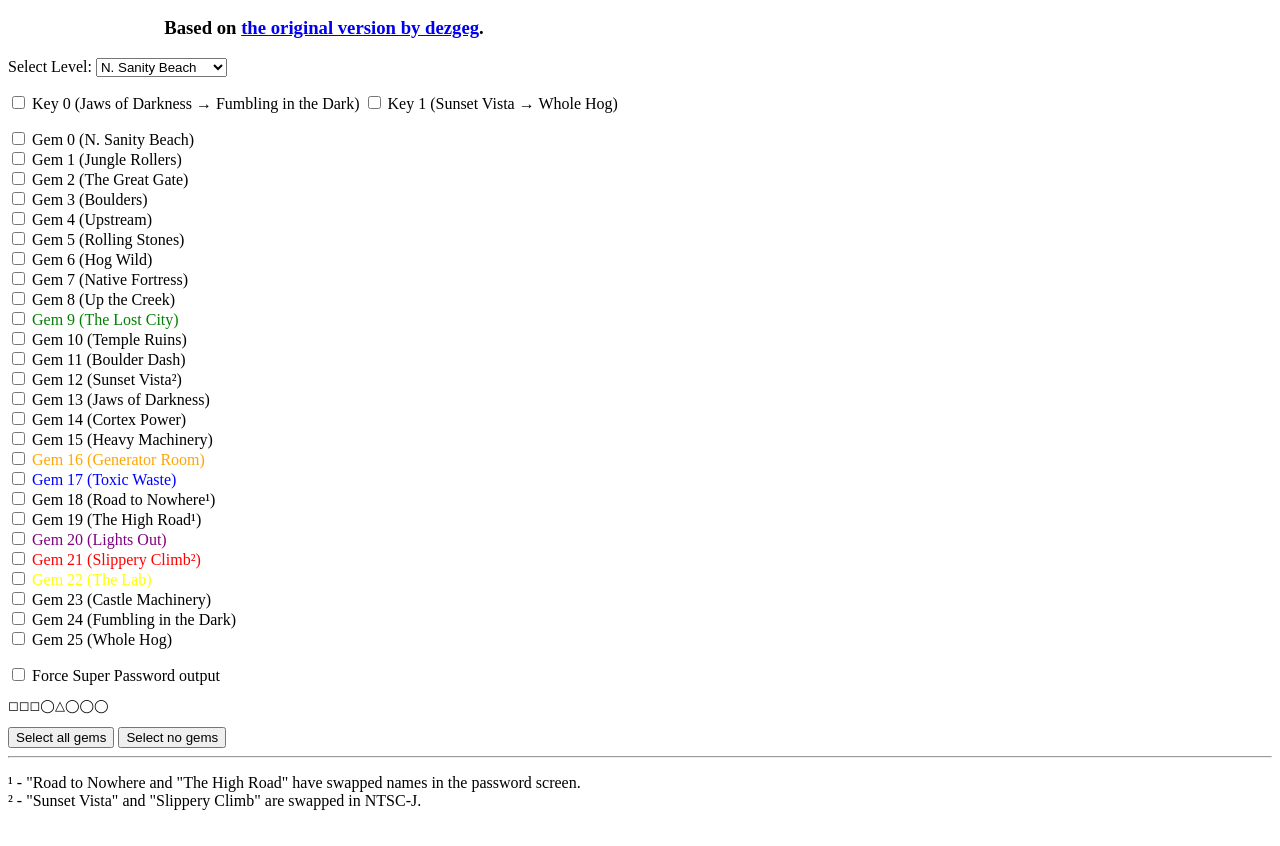
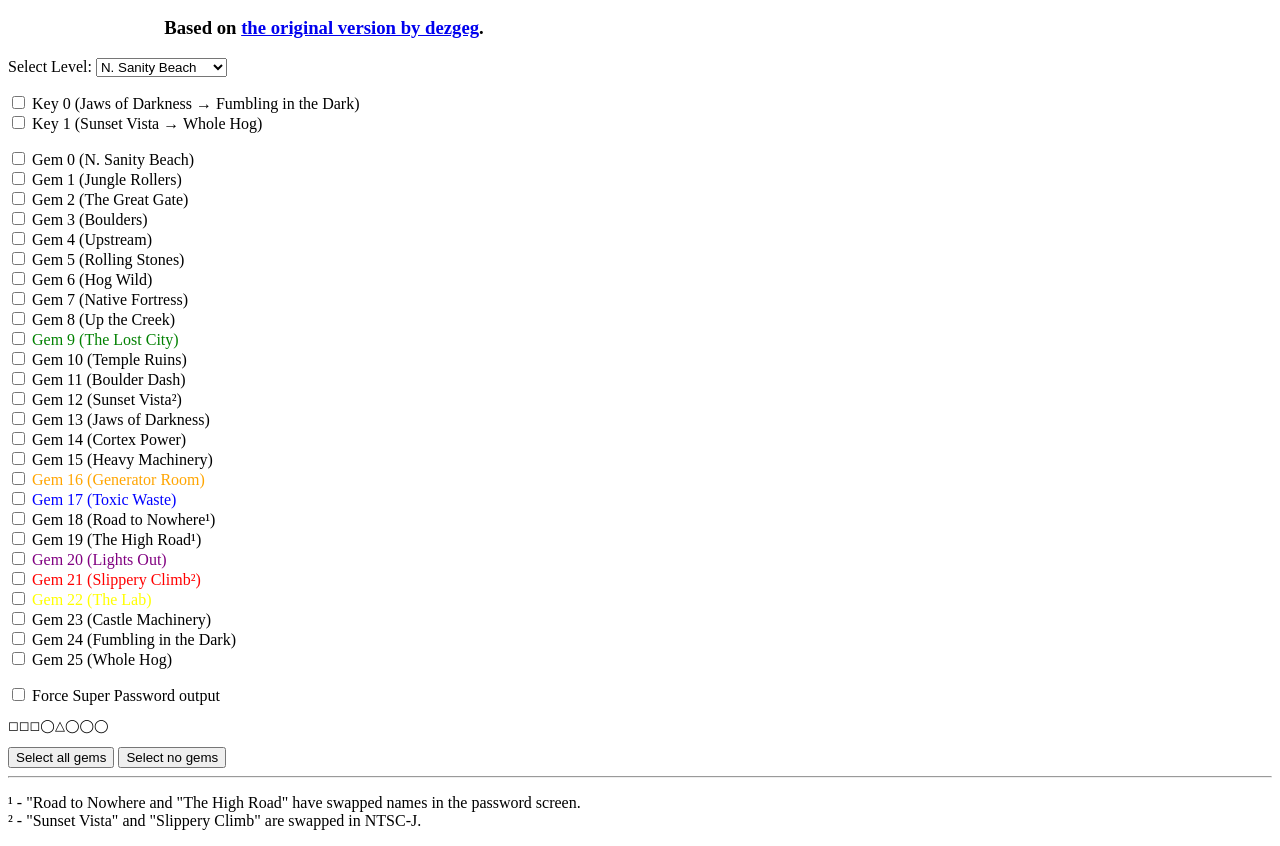
Before and after one commit to ManDude/crash-bandicoot-pwgen, a plain HTML site: page index.html in a window 1280 px wide. Shown: the part 95-941 px from the top of the page. Drawn offline with Linux system fonts and the light colour scheme.

Commit message:
Update index.html

```diff
--- a/index.html
+++ b/index.html
@@ -68,8 +68,8 @@
 		<label for="levelselect">Select Level: </label><select id="levelselect"></select>
 		<p></p>
 		<div id="keys">
-			<input type="checkbox" id="key-0" /><label for="key-0"> Key 0 (Jaws of Darkness → Fumbling in the Dark)</label>
-			<input type="checkbox" id="key-1" /><label for="key-1"> Key 1 (Sunset Vista → Whole Hog)</label><br />
+			<input type="checkbox" id="key-0" /><label for="key-0"> Key 0 (Jaws of Darkness → Fumbling in the Dark)</label><br />
+			<input type="checkbox" id="key-1" /><label for="key-1"> Key 1 (Sunset Vista → Whole Hog)</label>
 		</div>
 		<p></p>
 		<div id="gems">
```
